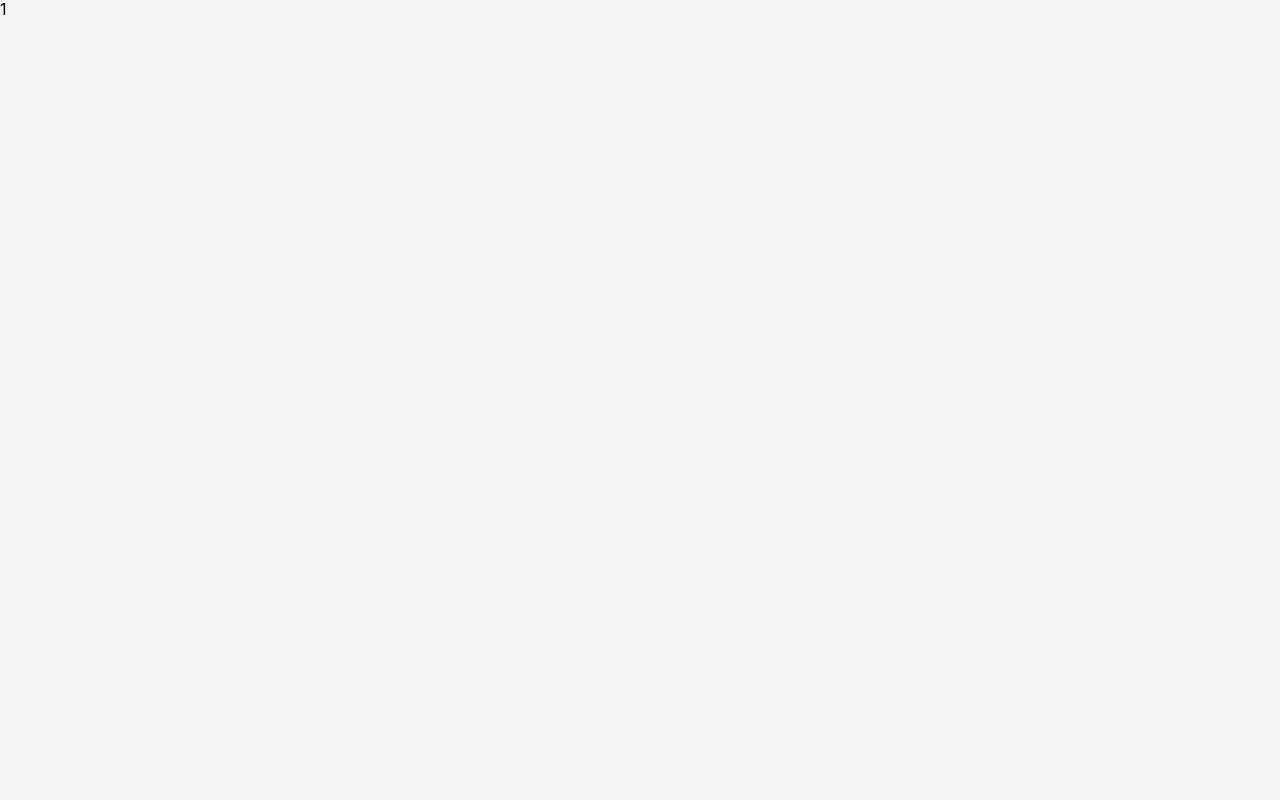
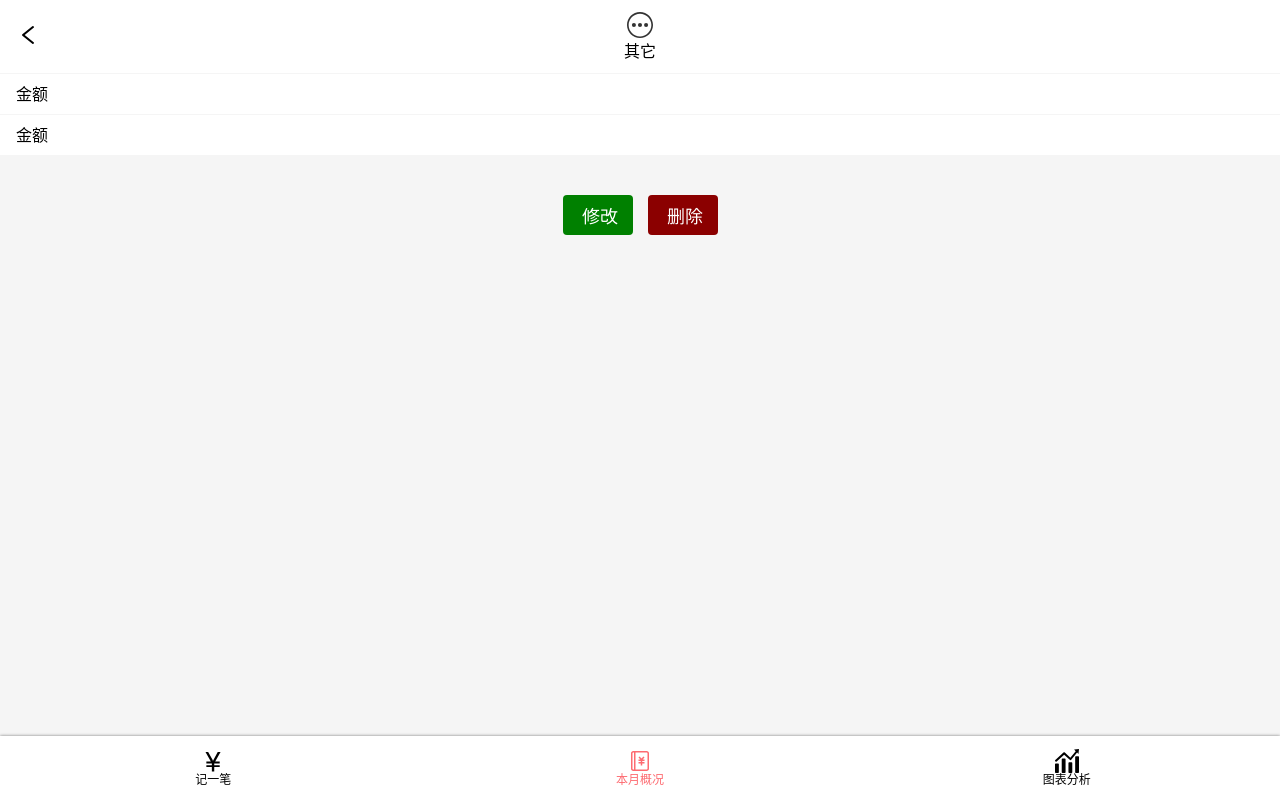
Before and after one commit to Gy-coder/jizhang, a React app: page /statistics/edit/1 in a window 1280 px wide. Built offline with nearby package versions, Linux system fonts and the light colour scheme.

Commit message:
完成edit页面的css

```diff
--- a/src/App.tsx
+++ b/src/App.tsx
@@ -19,7 +19,7 @@ function App() {
       {/* A <Switch> looks through its children <Route>s and
             renders the first one that matches the current URL. */}
       <Switch>
-        <Route path="/money">
+        <Route path="/money" exact>
          <Money/>
         </Route>
         <Route path="/statistics" exact>
@@ -28,7 +28,7 @@ function App() {
         <Route path="/statistics/edit/:id" exact>
           <EditRecord/>
         </Route>
-        <Route path="/chart">
+        <Route path="/chart" exact>
           <Chart/>
         </Route>
         <Redirect from='/' to="money" exact/>
--- /dev/null
+++ b/src/component/Edit/ButtonsEdit.tsx
@@ -0,0 +1,37 @@
+import React from 'react';
+import styled from 'styled-components';
+
+
+const ButtonEditWrapper = styled.div`
+  margin-top: 40px;
+  display: flex;
+  justify-content: center;
+  align-items: center;
+  > button {
+    color:#ffffff;
+    font-size: 18px;
+    border:none;
+    border-radius: 4px;
+    width: 70px;
+    height: 40px;
+    padding-left: 5px;
+    :nth-child(1){
+      background: green;
+    }
+    :nth-child(2){
+      background: #8b0000;
+      margin-left: 15px;
+    }
+  }
+`
+
+const ButtonsEdit: React.FC = () => {
+  return (
+    <ButtonEditWrapper>
+      <button>修改</button>
+      <button>删除</button>
+    </ButtonEditWrapper>
+  );
+};
+
+export {ButtonsEdit};
--- /dev/null
+++ b/src/component/Edit/HeadEdit.tsx
@@ -0,0 +1,48 @@
+import React from 'react';
+import styled from 'styled-components';
+import {Icon} from '../Icon';
+import {Link} from 'react-router-dom';
+
+const HeadEditWrapper = styled.header`
+  background: #ffffff;
+  display:flex;
+  justify-content: space-between;
+  align-items: center;
+  padding: 12px 16px;
+  font-size: 16px;
+  >a > .icon{
+    width: 24px;
+    height: 24px;
+  }
+  > span{
+    width: 24px;
+    height: 24px;
+  }
+  > .title{
+    display:flex;
+    flex-direction: column;
+    align-items: center;
+    > .icon{
+      padding-bottom: 4px;
+      width: 30px;
+      height: 30px;
+    }
+  }
+`;
+
+const HeadEdit: React.FC = () => {
+  return (
+    <HeadEditWrapper>
+      <Link to='/statistics'>
+        <Icon name='left'/>
+      </Link>
+      <div className='title'>
+        <Icon name='others'/>
+        <span>其它</span>
+      </div>
+      <span></span>
+    </HeadEditWrapper>
+  );
+};
+
+export {HeadEdit};
--- /dev/null
+++ b/src/component/Edit/NotesEdit.tsx
@@ -0,0 +1,31 @@
+import React from 'react';
+import styled from 'styled-components';
+
+
+const NodeEditWrapper = styled.label`
+  background: #ffffff;
+  margin-top: 1px;
+  padding: 0 16px;
+  display: flex;
+  align-items: center;
+  > span {
+    padding-right: 16px;
+  }
+  > input {
+    text-align: right;
+    flex-grow: 1;
+    height: 40px;
+    border: none;
+    padding-right: 16px;
+  }
+`
+const NoteEdit = ()=>{
+  return (
+    <NodeEditWrapper>
+      <span>金额</span>
+      <input />
+    </NodeEditWrapper>
+  )
+}
+
+export {NoteEdit}
--- a/src/component/Statistics/Head.tsx
+++ b/src/component/Statistics/HeadStatistics.tsx
@@ -8,7 +8,7 @@ const HeadWrapper  = styled.header`
    padding:10px;
    font-weight: 500;
 `
-const Head:React.FC  = ()=>{
+const HeadStatistics:React.FC  = ()=>{
   return (
     <HeadWrapper>
       我的记账本
@@ -16,4 +16,4 @@ const Head:React.FC  = ()=>{
   )
 }
 
-export {Head}
+export {HeadStatistics}
--- a/src/component/Statistics/RecordDetail.tsx
+++ b/src/component/Statistics/RecordDetail.tsx
@@ -18,7 +18,7 @@ const RecordDetail: React.FC<Props> = (props:Props) => {
     <RecordDetailWrapper>
       {props.recordList.map(item=>{
         return (
-          <RecordItem tag={item.tag} amount={item.amount} time={item.createAt as string} id={(item.id as number).toString()}/>
+          <RecordItem key={item.id} tag={item.tag} amount={item.amount} time={item.createAt as string} id={(item.id as number).toString()}/>
         )
       })}
       {/*<RecordItem/>*/}
--- a/src/hooks/useRecordItem.tsx
+++ b/src/hooks/useRecordItem.tsx
@@ -4,7 +4,7 @@ import {recordItemType} from '../lib/recordItemType';
 
 const useRecordItem = ()=>{
   const [recordItem,setRecordItem] = useState<recordItemType>(
-    {tag:{id:'others',tagName:'其它'},type:'+',amount:0,note:''}
+    {tag:{id:'others',tagName:'其它'},type:'-',amount:0,note:''}
   )
   return {recordItem,setRecordItem}
 }
--- a/src/views/EditRecord.tsx
+++ b/src/views/EditRecord.tsx
@@ -1,10 +1,20 @@
 import React from 'react';
 
 import {useParams} from "react-router-dom";
+import {Layout} from '../component/Layout';
+import {HeadEdit} from '../component/Edit/HeadEdit';
+import {NoteEdit} from '../component/Edit/NotesEdit';
+import {ButtonsEdit} from '../component/Edit/ButtonsEdit';
 const EditRecord: React.FC = () => {
   let { id } = useParams<{ id: string }>();
+  console.log(id);
   return (
-    <div>{id}</div>
+    <Layout>
+      <HeadEdit />
+      <NoteEdit/>
+      <NoteEdit/>
+      <ButtonsEdit />
+    </Layout>
   );
 };
 
--- a/src/views/Money.tsx
+++ b/src/views/Money.tsx
@@ -16,8 +16,6 @@ const Money: React.FC = () => {
   }, [recordItem.type]);
   return (
     <Layout>
-      {recordItem.type}{recordItem.tag.id}{recordItem.note}{recordItem.amount}
-      <hr/>
       <ChooseType type={recordItem.type}
                   onChange={(type) => setRecordItem({...recordItem, type: type})}
       />
--- a/src/views/Statistics.tsx
+++ b/src/views/Statistics.tsx
@@ -1,6 +1,6 @@
 import {Layout} from '../component/Layout';
 import React from 'react';
-import {Head} from '../component/Statistics/Head';
+import {HeadStatistics} from '../component/Statistics/HeadStatistics';
 import {MonthStatistics} from '../component/Statistics/MonthStatistics';
 import {DayStatistics} from '../component/Statistics/DayStatistics';
 import {RecordDetail} from '../component/Statistics/RecordDetail';
@@ -19,7 +19,7 @@ const Statistics: React.FC = () => {
   }
   return (
     <Layout>
-      <Head/>
+      <HeadStatistics/>
       <MonthStatistics incomeMoney={monthIncome} expenseMoney={monthExpense}/>
       <DayStatistics incomeMoney={dayIncome} expenseMoney={dayExpense}/>
       <RecordDetail recordList={recordList}/>
```
Also changed, not shown: src/icons/left.svg (added).
